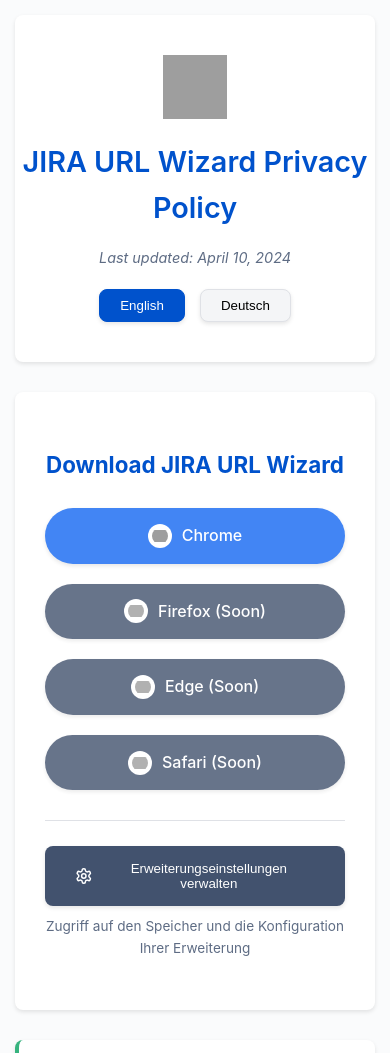
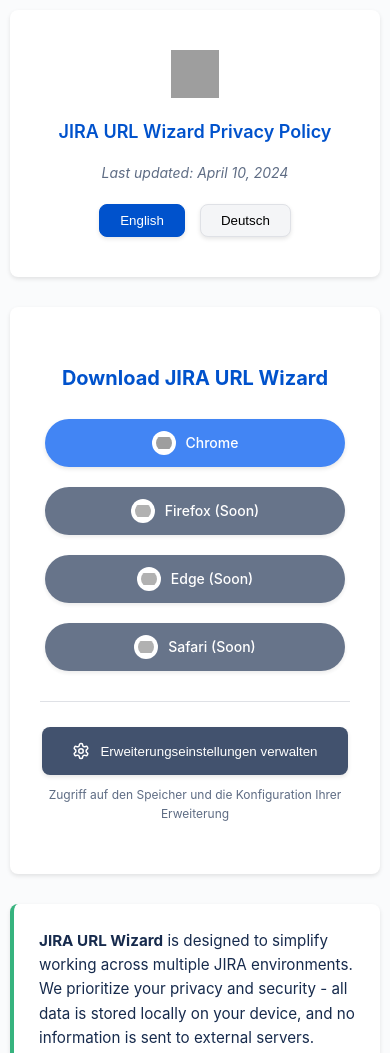
Before and after one commit to khalilcharfi/JIRA-URL-Wizard, a plain HTML site: page index.html in a window 390 px wide. Shown: the top 1053 px of the page. Drawn offline with Linux system fonts and the light colour scheme; grey boxes are pictures that could not be loaded.

Commit message:
Optimize font sizes with responsive typography system

```diff
--- a/index.html
+++ b/index.html
@@ -25,12 +25,31 @@
             --border-radius: 8px;
             --box-shadow: 0 2px 4px rgba(0,0,0,0.1);
             --hover-shadow: 0 4px 8px rgba(0,0,0,0.15);
+
+            /* Base font sizes */
+            --font-size-xs: 0.75rem;  /* 12px */
+            --font-size-sm: 0.875rem; /* 14px */
+            --font-size-base: 1rem;   /* 16px */
+            --font-size-md: 1.125rem; /* 18px */
+            --font-size-lg: 1.25rem;  /* 20px */
+            --font-size-xl: 1.5rem;   /* 24px */
+            --font-size-2xl: 1.875rem; /* 30px */
+            --font-size-3xl: 2.25rem;  /* 36px */
+
+            /* Fluid typography formula: calc([minimum size] + ([maximum size] - [minimum size]) * ((100vw - [minimum viewport width]) / ([maximum viewport width] - [minimum viewport width]))) */
+            --fluid-typography: calc(var(--font-size-base) + 0.5vw);
+            --header-fluid: clamp(1.75rem, 4vw, 2.5rem);
         }
 
         * {
             box-sizing: border-box;
             margin: 0;
             padding: 0;
+        }
+
+        html {
+            font-size: 100%; /* Makes 1rem = 16px by default */
+            scroll-behavior: smooth;
         }
 
         body {
@@ -40,6 +59,7 @@
             background-color: #FAFBFC;
             -webkit-font-smoothing: antialiased;
             -moz-osx-font-smoothing: grayscale;
+            font-size: var(--font-size-base);
         }
 
         .container {
@@ -82,7 +102,7 @@
         }
 
         h1 {
-            font-size: 2.2rem;
+            font-size: var(--header-fluid);
             color: var(--primary-color);
             margin: 0;
             font-weight: 600;
@@ -92,7 +112,7 @@
             color: var(--text-light);
             font-style: italic;
             margin-top: 10px;
-            font-size: 0.9rem;
+            font-size: var(--font-size-sm);
         }
 
         .intro-box {
@@ -127,7 +147,7 @@
         .toc h2 {
             margin-top: 0;
             margin-bottom: 20px;
-            font-size: 1.3rem;
+            font-size: var(--font-size-lg);
             color: var(--primary-color);
             border-bottom: 1px solid var(--border-color);
             padding-bottom: 15px;
@@ -186,7 +206,7 @@
 
         h2 {
             color: var(--primary-color);
-            font-size: 1.5rem;
+            font-size: var(--font-size-xl);
             margin-bottom: 20px;
             display: flex;
             align-items: center;
@@ -199,13 +219,14 @@
 
         h3 {
             color: var(--secondary-color);
-            font-size: 1.2rem;
+            font-size: var(--font-size-lg);
             margin: 25px 0 15px;
         }
 
         p, ul, ol {
             margin-bottom: 20px;
             color: var(--text-color);
+            font-size: var(--fluid-typography);
         }
 
         ul, ol {
@@ -261,7 +282,7 @@
 
         .feature-text h4 {
             color: var(--secondary-color);
-            font-size: 1.1rem;
+            font-size: var(--font-size-md);
             margin: 0 0 8px;
         }
 
@@ -279,7 +300,7 @@
 
         .permission h4 {
             color: var(--secondary-color);
-            font-size: 1.1rem;
+            font-size: var(--font-size-md);
             margin: 0 0 15px;
             display: flex;
             align-items: center;
@@ -335,7 +356,7 @@
             padding: 8px 15px;
             border-radius: var(--border-radius);
             text-decoration: none;
-            font-size: 0.9rem;
+            font-size: var(--font-size-sm);
             margin-top: 20px;
             transition: all var(--transition-speed);
         }
@@ -365,7 +386,7 @@
         .browser-buttons h3 {
             color: var(--primary-color);
             margin-bottom: 25px;
-            font-size: 1.4rem;
+            font-size: var(--font-size-lg);
         }
 
         .button-container {
@@ -475,7 +496,7 @@
         }
 
         .settings-info {
-            font-size: 0.85rem;
+            font-size: var(--font-size-xs);
             color: var(--text-light);
             margin-top: 10px;
             text-align: center;
@@ -541,6 +562,7 @@
         .modal-header h3 {
             margin: 0;
             color: white;
+            font-size: var(--font-size-lg);
         }
 
         .close-modal {
@@ -585,6 +607,7 @@
             display: flex;
             align-items: center;
             gap: 10px;
+            font-size: var(--font-size-md);
         }
 
         .instruction-item ol {
@@ -684,8 +707,30 @@
             display: block;
         }
 
-        /* Responsive design */
+        /* Responsive design with improved font sizes */
+        @media (max-width: 1200px) {
+            :root {
+                --fluid-typography: calc(var(--font-size-base) + 0.25vw);
+            }
+
+            h1 {
+                font-size: clamp(1.5rem, 3vw, 2.2rem);
+            }
+
+            h2 {
+                font-size: var(--font-size-lg);
+            }
+
+            h3 {
+                font-size: var(--font-size-md);
+            }
+        }
+
         @media (max-width: 768px) {
+            :root {
+                --fluid-typography: var(--font-size-base);
+            }
+
             .container {
                 padding: 15px;
             }
@@ -695,7 +740,15 @@
             }
 
             h1 {
-                font-size: 1.8rem;
+                font-size: clamp(1.25rem, 5vw, 1.8rem);
+            }
+
+            h2 {
+                font-size: var(--font-size-md);
+            }
+
+            h3 {
+                font-size: var(--font-size-base);
             }
 
             .header-content {
@@ -729,6 +782,46 @@
             .browser-btn {
                 width: 100%;
                 max-width: 300px;
+            }
+        }
+
+        @media (max-width: 480px) {
+            :root {
+                --fluid-typography: calc(var(--font-size-base) - 0.05rem);
+            }
+
+            .container {
+                padding: 10px;
+            }
+
+            section {
+                padding: 15px;
+            }
+
+            h1 {
+                font-size: clamp(1.125rem, 4vw, 1.5rem);
+            }
+
+            .header-content img {
+                width: 48px;
+                height: 48px;
+            }
+
+            .toc h2, h2 {
+                font-size: var(--font-size-base);
+            }
+
+            h3 {
+                font-size: var(--font-size-sm);
+            }
+
+            .feature-text h4, .permission h4, .instruction-item h4 {
+                font-size: var(--font-size-base);
+            }
+
+            .browser-btn {
+                padding: 12px 20px;
+                font-size: var(--font-size-sm);
             }
         }
 
```
